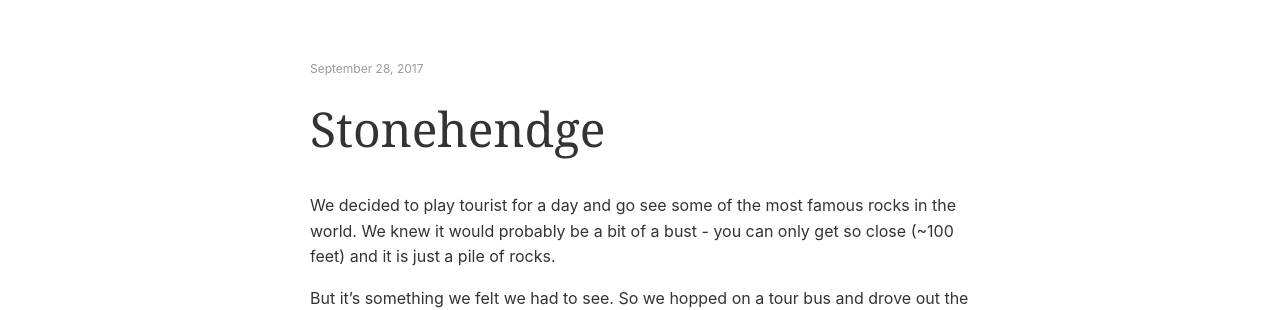
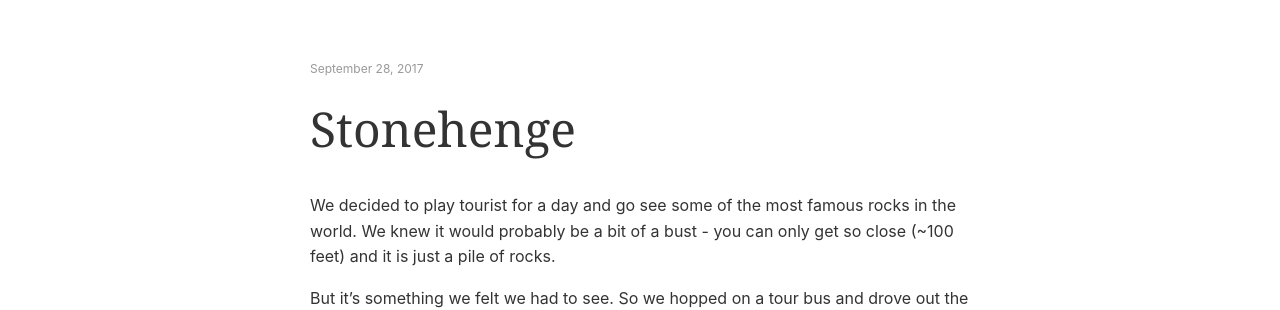
Before and after one commit to devlocker/travelsizelife, a Jekyll site: the page built from _posts/2017-09-30-stonehendge.md, in a window 1280 px wide. Shown: the part 131-441 px from the top of the page. Built offline with Jekyll 4.4.1, drawn with Linux system fonts in a browser that asks for light colours; some of the changed text lies outside the part shown.

Commit message:
fix: typos

```diff
--- a/_posts/2017-09-30-stonehendge.md
+++ b/_posts/2017-09-30-stonehendge.md
@@ -1,15 +1,15 @@
 ---
 layout: post
-title: Stonehendge
+title: Stonehenge
 visit_date: September 28, 2017
 home_page_title: Stonehendge
 home_page_image: /08.london/london-35.jpg
 theme: purple
 image_folder: "08.london"
-permalink: /stonehendge/
+permalink: /stonehenge/
 ---
 
-# Stonehendge
+# Stonehenge
 
 We decided to play tourist for a day and go see some of the most famous rocks in
 the world. We knew it would probably be a bit of a bust - you can only get so
@@ -22,7 +22,7 @@ out the English countryside.
 
 It was definitely worth driving out there, but you don't really need more than
 half an hour to walk around and snap a few pictures. Hannah got more excited
-about the cows grazing in the adjacent pasture than seeing Stonehendge.
+about the cows grazing in the adjacent pasture than seeing Stonehenge.
 
 To get inside the circle you have to book a special tour, and those are only
 offerered during certain months of the year. Considering we decided the morning
```
